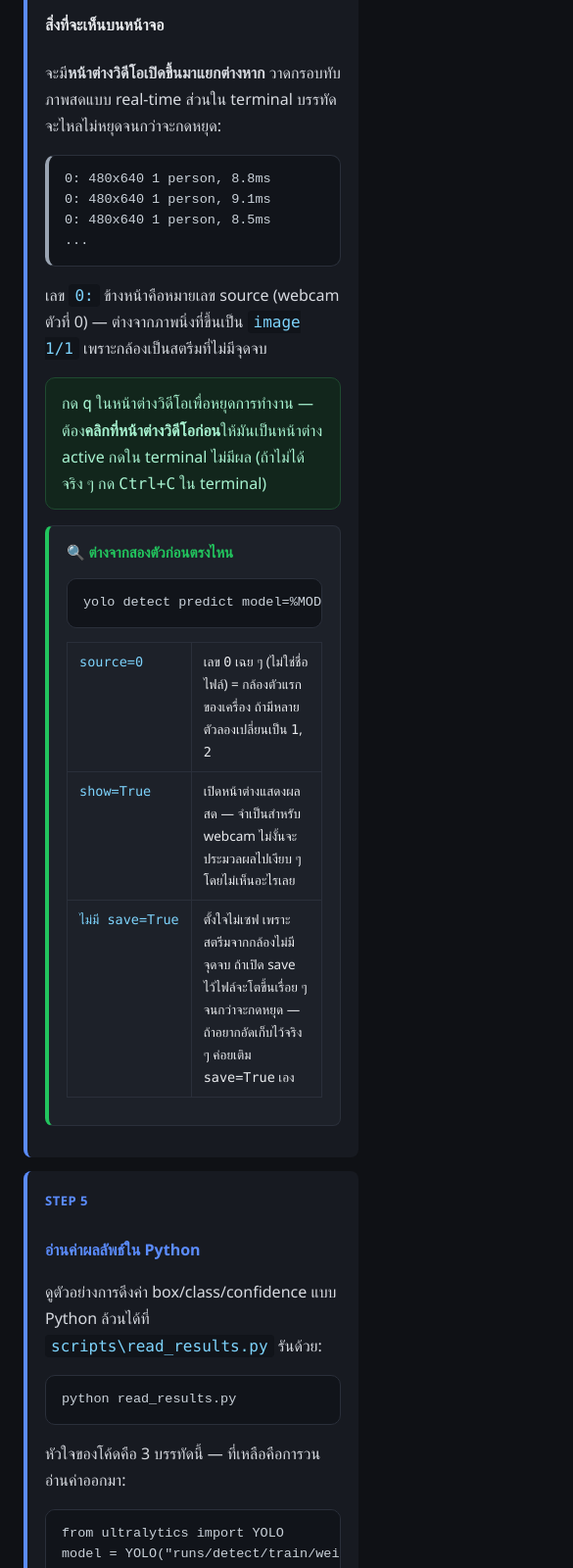
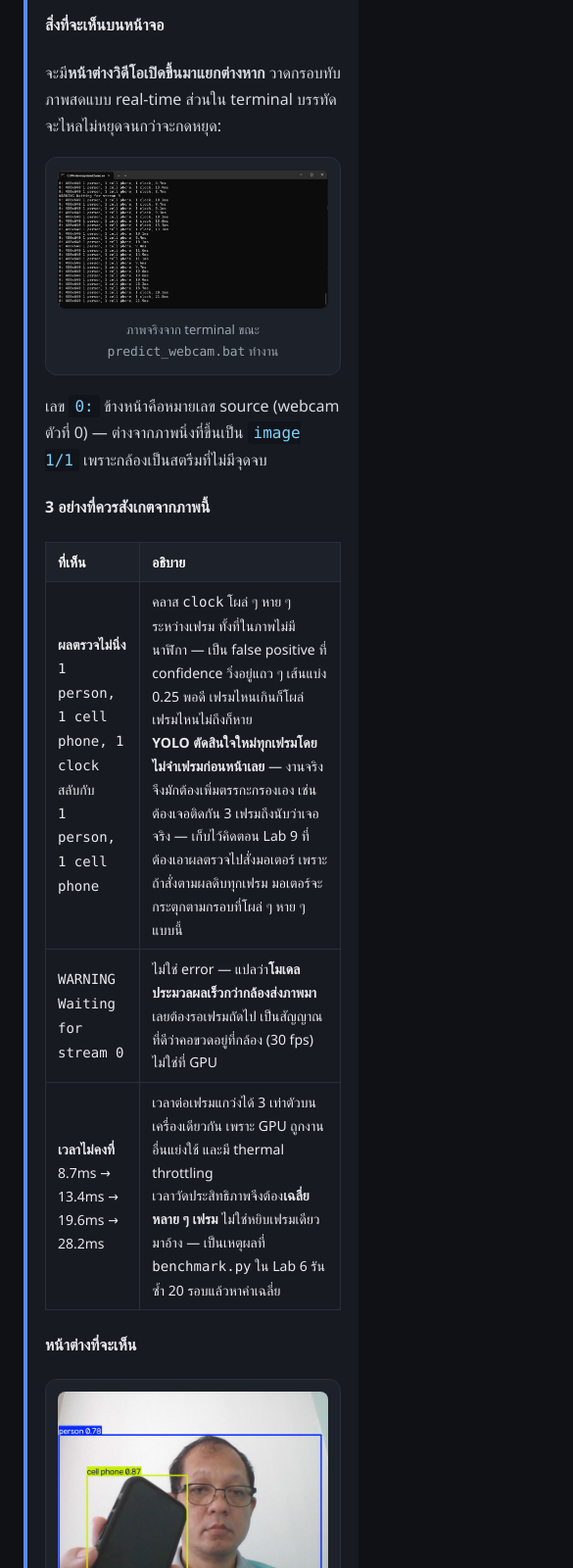
Before and after one commit to NKSR22/Yolo_tain, a plain HTML site: page Lab2_Inference/manual.html in a window 390 px wide. Shown: the part 10400-12000 px from the top of the page at 98% size, 585 px wide, since content can reach past the window. Drawn offline with Linux system fonts and the light colour scheme.

Commit message:
Lab2: add real webcam screenshots and the lessons they expose
Both figures are captures from actual runs on this machine, replacing the
webcam terminal output that had been written from the standard format.

- docs/images/lab2_webcam.jpg: the live detection window
- docs/images/lab2_webcam_terminal.png: the streaming terminal output
- docs/save_screenshot.py: helper that saves a Win+Shift+S snip straight into
  docs/images/ at a sane width

The captures turned out to teach more than staged output would have, so the
manual now walks through what they show:
- cell phone 0.87 scoring above person 0.78, and the model knowing all 80 COCO
  classes rather than only the ones seen in test.jpg
- tie 0.35 on a shirt collar as a real false positive, with a conf=0.5 run to
  try so students watch it disappear
- clock flickering in and out between frames - detection is per-frame with no
  memory, which is a problem to solve before driving a motor in Lab 9
- "WARNING Waiting for stream 0" meaning the GPU outran the camera, not an error
- per-frame time swinging 8.7ms -> 28.2ms, which is why Lab 6's benchmark
  averages 20 runs

Co-Authored-By: Claude Opus 5 <noreply@anthropic.com>

```diff
--- a/Lab2_Inference/manual.html
+++ b/Lab2_Inference/manual.html
@@ -256,11 +256,49 @@ name=predict_video                       (เดิมเป็น predict_image
 
 <h4>สิ่งที่จะเห็นบนหน้าจอ</h4>
 <p>จะมี<b>หน้าต่างวิดีโอเปิดขึ้นมาแยกต่างหาก</b> วาดกรอบทับภาพสดแบบ real-time ส่วนใน terminal บรรทัดจะไหลไม่หยุดจนกว่าจะกดหยุด:</p>
-<pre class="out">0: 480x640 1 person, 8.8ms
-0: 480x640 1 person, 9.1ms
-0: 480x640 1 person, 8.5ms
-...</pre>
+<figure>
+  <img src="../docs/images/lab2_webcam_terminal.png" alt="หน้าต่าง terminal แสดงผลการตรวจจับจาก webcam ไหลต่อเนื่อง">
+  <figcaption>ภาพจริงจาก terminal ขณะ <code>predict_webcam.bat</code> ทำงาน</figcaption>
+</figure>
 <p>เลข <code>0:</code> ข้างหน้าคือหมายเลข source (webcam ตัวที่ 0) — ต่างจากภาพนิ่งที่ขึ้นเป็น <code>image 1/1</code> เพราะกล้องเป็นสตรีมที่ไม่มีจุดจบ</p>
+
+<h4>3 อย่างที่ควรสังเกตจากภาพนี้</h4>
+<table>
+<thead><tr><th>ที่เห็น</th><th>อธิบาย</th></tr></thead>
+<tbody>
+<tr>
+  <td><b>ผลตรวจไม่นิ่ง</b><br><code>1 person, 1 cell phone, 1 clock</code><br>สลับกับ<br><code>1 person, 1 cell phone</code></td>
+  <td>คลาส <code>clock</code> โผล่ ๆ หาย ๆ ระหว่างเฟรม ทั้งที่ในภาพไม่มีนาฬิกา — เป็น false positive ที่ confidence วิ่งอยู่แถว ๆ เส้นแบ่ง 0.25 พอดี เฟรมไหนเกินก็โผล่ เฟรมไหนไม่ถึงก็หาย<br><b>YOLO ตัดสินใจใหม่ทุกเฟรมโดยไม่จำเฟรมก่อนหน้าเลย</b> — งานจริงจึงมักต้องเพิ่มตรรกะกรองเอง เช่น ต้องเจอติดกัน 3 เฟรมถึงนับว่าเจอจริง — เก็บไว้คิดตอน Lab 9 ที่ต้องเอาผลตรวจไปสั่งมอเตอร์ เพราะถ้าสั่งตามผลดิบทุกเฟรม มอเตอร์จะกระตุกตามกรอบที่โผล่ ๆ หาย ๆ แบบนี้</td>
+</tr>
+<tr>
+  <td><code>WARNING Waiting for stream 0</code></td>
+  <td>ไม่ใช่ error — แปลว่า<b>โมเดลประมวลผลเร็วกว่ากล้องส่งภาพมา</b> เลยต้องรอเฟรมถัดไป เป็นสัญญาณที่ดีว่าคอขวดอยู่ที่กล้อง (30 fps) ไม่ใช่ที่ GPU</td>
+</tr>
+<tr>
+  <td><b>เวลาไม่คงที่</b><br>8.7ms → 13.4ms → 19.6ms → 28.2ms</td>
+  <td>เวลาต่อเฟรมแกว่งได้ 3 เท่าตัวบนเครื่องเดียวกัน เพราะ GPU ถูกงานอื่นแย่งใช้ และมี thermal throttling<br>เวลาวัดประสิทธิภาพจึงต้อง<b>เฉลี่ยหลาย ๆ เฟรม</b> ไม่ใช่หยิบเฟรมเดียวมาอ้าง — เป็นเหตุผลที่ <code>benchmark.py</code> ใน Lab 6 รันซ้ำ 20 รอบแล้วหาค่าเฉลี่ย</td>
+</tr>
+</tbody>
+</table>
+
+<h4>หน้าต่างที่จะเห็น</h4>
+<figure>
+  <img src="../docs/images/lab2_webcam.jpg" alt="หน้าต่าง webcam แสดงผล detect แบบ real-time เจอ person, cell phone และ tie">
+  <figcaption>ภาพจริงจากการรัน <code>predict_webcam.bat</code> — กรอบและตัวเลขถูกวาดทับภาพสดแบบ real-time</figcaption>
+</figure>
+
+<div class="card">
+<h3>🔎 ชวนสังเกตจากภาพนี้</h3>
+<table>
+<thead><tr><th>ที่เห็น</th><th>อธิบาย</th></tr></thead>
+<tbody>
+<tr><td><code>person 0.78</code><br><code>cell phone 0.87</code></td><td>โมเดลรู้จัก <b>คลาสของ COCO ทั้ง 80 คลาส</b> ไม่ใช่แค่ person กับ bus — เพราะ <code>best.pt</code> ต่อยอดมาจาก <code>yolo11n.pt</code> ที่เทรนมาจาก COCO เต็มชุดแล้ว การ Train ใน Lab 1 แค่ปรับต่ออีกนิดเดียวด้วยภาพ 8 ใบ<br>น่าสนใจว่ามือถือได้ 0.87 <b>สูงกว่า</b>คนที่ 0.78 เพราะวัตถุอยู่ใกล้กล้อง ขอบชัด และไม่ถูกบัง</td></tr>
+<tr><td><code>tie 0.35</code></td><td><b>นี่คือการตรวจผิด (false positive)</b> — โมเดลเห็นคอเสื้อแล้วเดาว่าเป็นเนกไท แต่สังเกตว่า confidence ต่ำมาก (0.35) เทียบกับอีกสองอันที่ 0.78-0.87<br>นี่คือเหตุผลที่มีค่า <code>conf</code> ให้ปรับ — ลองรันด้วย <code>conf=0.5</code> ดู กรอบ <code>tie</code> จะหายไปทันที ส่วน person กับ cell phone ยังอยู่:
+<pre>yolo detect predict model=runs\detect\train\weights\best.pt source=0 show=True conf=0.5</pre></td></tr>
+</tbody>
+</table>
+<div class="tip"><b>บทเรียนสำคัญ:</b> โมเดลไม่เคยตอบว่า "ไม่รู้" — มันจะเดาเสมอ พร้อมแนบระดับความมั่นใจมาให้ หน้าที่ของเราคือ<b>เลือกเส้นแบ่ง (threshold) ที่เหมาะกับงาน</b> งานที่พลาดไม่ได้เลย (เช่น คัดของเสียออกจากสายพานใน Lab 9) ควรตั้ง <code>conf</code> สูง ส่วนงานที่ยอมให้ผิดพลาดได้บ้างแต่ห้ามพลาดของจริง ควรตั้งต่ำ</div>
+</div>
 <div class="tip">กด <code>q</code> ในหน้าต่างวิดีโอเพื่อหยุดการทำงาน — ต้อง<b>คลิกที่หน้าต่างวิดีโอก่อน</b>ให้มันเป็นหน้าต่าง active กดใน terminal ไม่มีผล (ถ้าไม่ได้จริง ๆ กด <code>Ctrl+C</code> ใน terminal)</div>
 
 <div class="walk">
```
Also changed, not shown: docs/images/lab2_webcam.jpg (added), docs/images/lab2_webcam_terminal.png (added), 1 other file.
